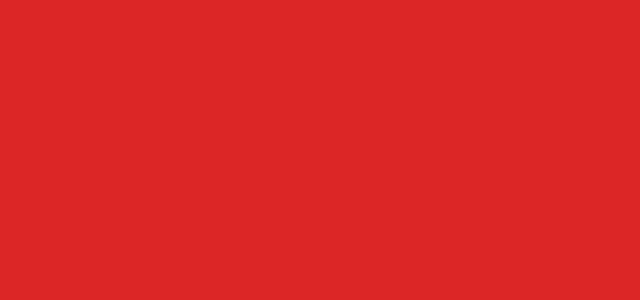
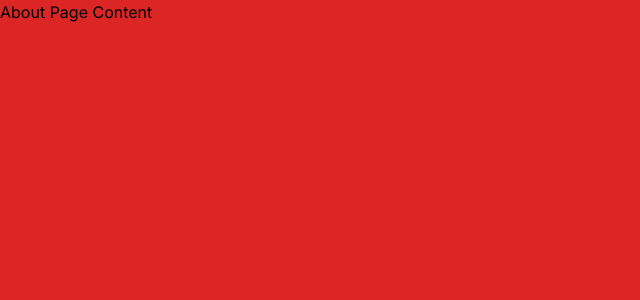
Before and after one commit to DaWei8/tomides-portfolio, a Next.js app: page /about in a window 1280 px wide. Shown: the top 300 px of the page, without its empty margins (0-640 px from the left). Built offline with nearby package versions, Linux system fonts and the light colour scheme.

Commit message:
removed redundant files

```diff
--- a/src/app/about/page.tsx
+++ b/src/app/about/page.tsx
@@ -1,7 +1,7 @@
 export default function AboutPage() {
   return (
     <div className="flex bg-red-600 h-screen flex-auto w-screen">
-      <div></div>
+      <div>About Page Content</div>
     </div>
   );
 }
```
Also changed, not shown: src/app/works/page.tsx (deleted).
